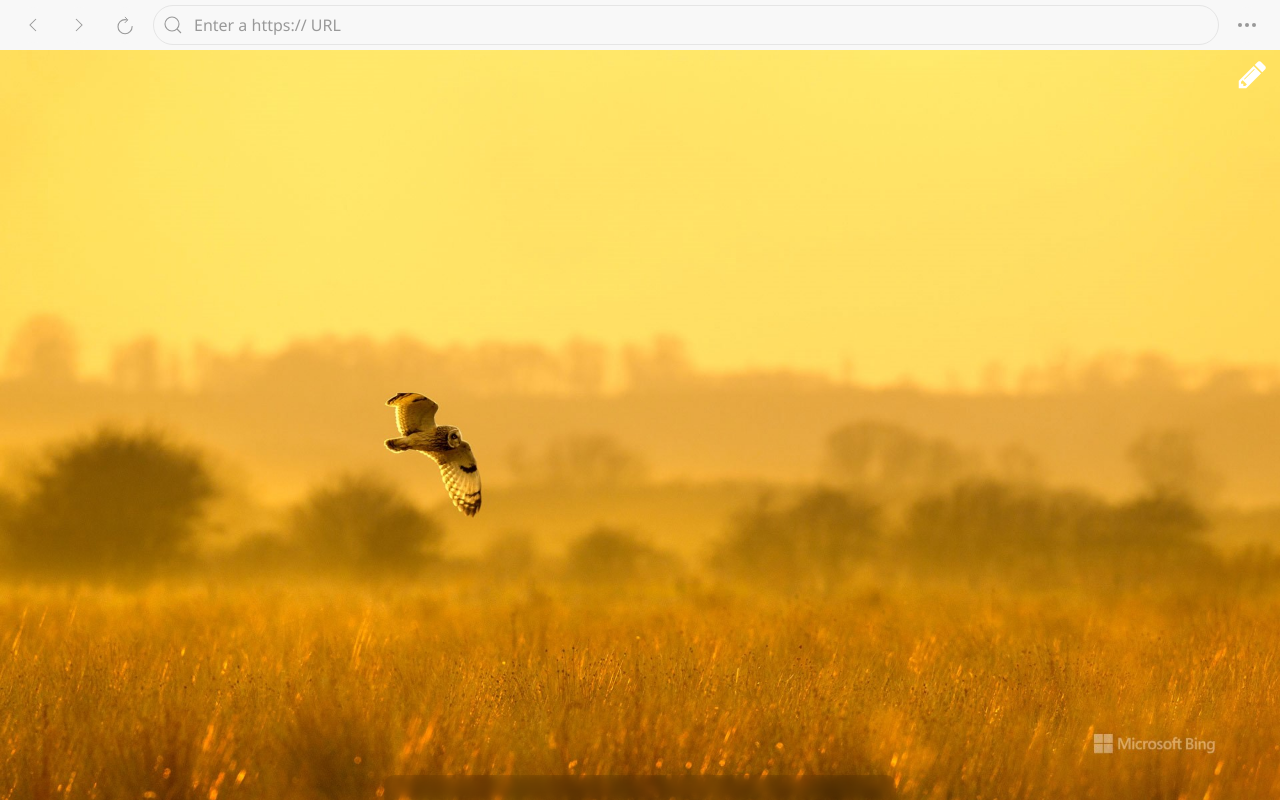
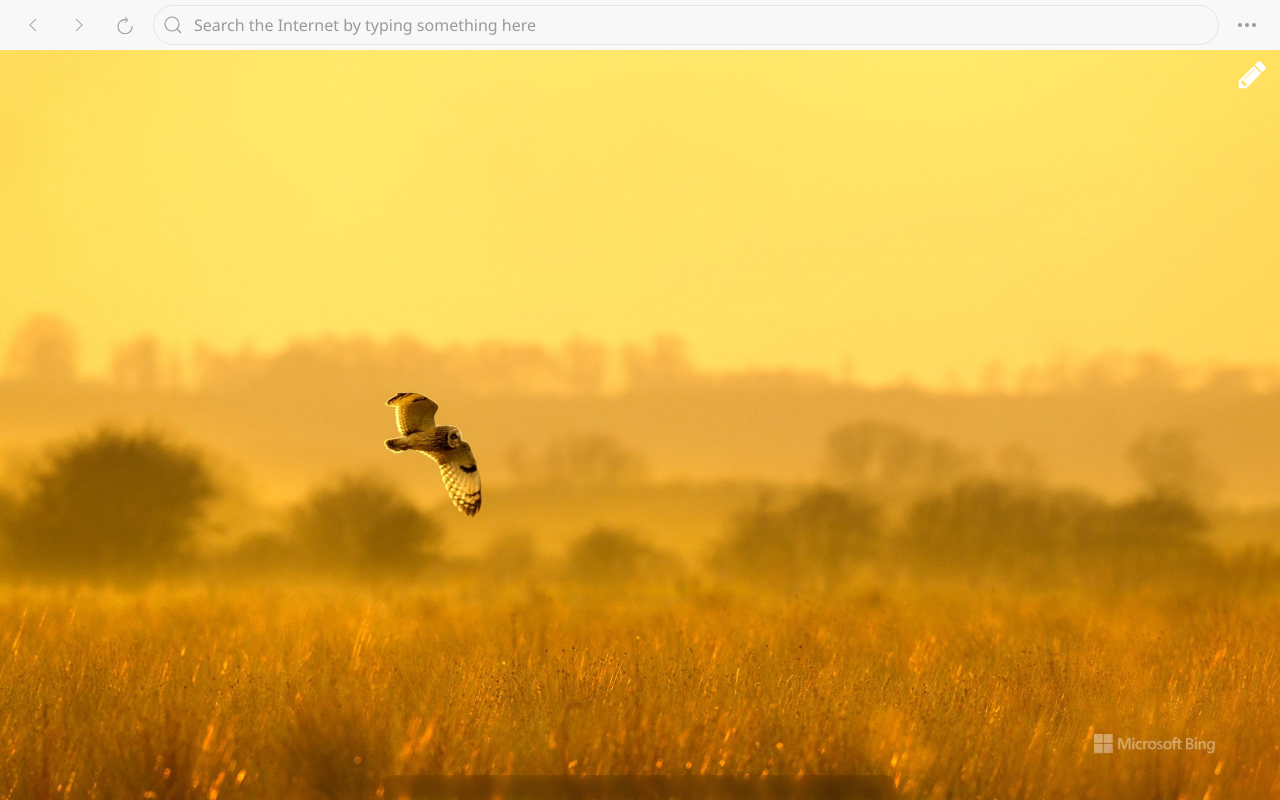
Before and after one commit to SpiritXIV/Chrome-Hidden-Files, a website: page www/search/index.html in a window 1280 px wide. Drawn offline with nearby package versions, Linux system fonts and the light colour scheme; a web font is replaced by a local one.

Commit message:
Update index.html

```diff
--- a/www/search/index.html
+++ b/www/search/index.html
@@ -68,7 +68,7 @@
 
             <form autocomplete="off" class="uk-search uk-search-default uk-flex-1" autofocus>
                 <span class="uk-form-icon" id="form-icon" uk-icon="icon: lock"></span>
-                <input  class="uk-input" id="searchBar" placeholder="Enter a https:// URL" onclick="search()"
+                <input  class="uk-input" id="searchBar" placeholder="Search the Internet by typing something here" onclick="search()"
                     value="adapire://home" style="border-radius: 50px !important; background-color: transparent;">
                 </input>
             </form>
```
